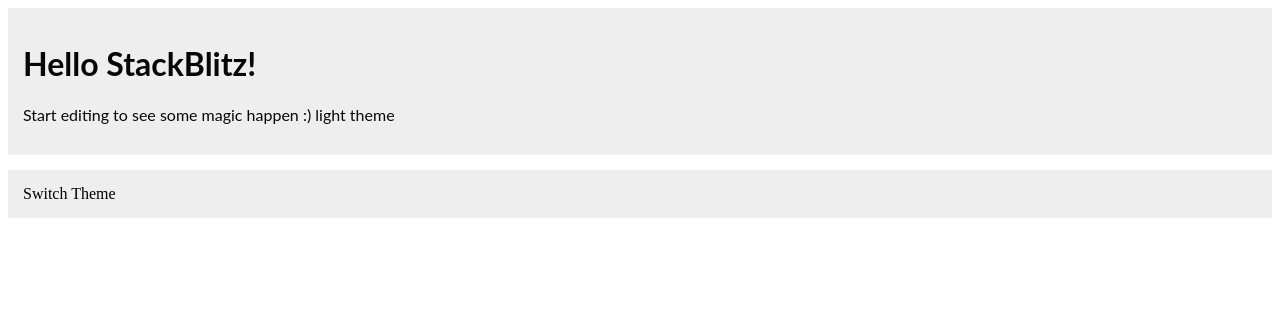
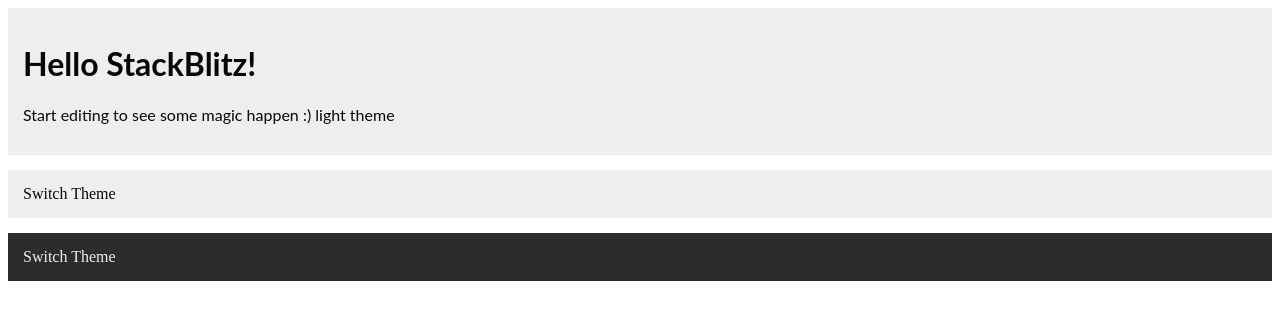
Before and after one commit to codingSlate/react-themeContext, a React (Create React App) app: page / in a window 1280 px wide. Shown: the top 320 px of the page. Built offline with nearby package versions, Linux system fonts and the light colour scheme.

Commit message:
multi instance button with differernt theme

```diff
--- a/src/App.js
+++ b/src/App.js
@@ -2,17 +2,15 @@
 import './style.css';
 import Button from './Button';
 import ThemeContext from './ThemeContext';
+import Comp1 from './Comp1';
 
 const App = () => {
   return (
     <ThemeContext.Consumer>
       {(theme) => (
         <div>
-          <div className={theme}>
-            <h1>Hello StackBlitz!</h1>
-            <p>Start editing to see some magic happen :) {theme} theme</p>
-          </div>
-          <Button />
+          <Comp1 theme={theme} />
+          <Button theme={'dark'} />
         </div>
       )}
     </ThemeContext.Consumer>
--- a/src/Button.js
+++ b/src/Button.js
@@ -1,19 +1,27 @@
 import React, { Component } from 'react';
 import ThemeContext from './ThemeContext';
+import PropTypes from 'prop-types';
 
-// const Button = () =>{
-//     return(
-//       <div className="btn" onClick={}>Dark</div>
-//     )
-// }
+const Button = ({theme}) => {
+  return <div className={`btn ${theme}`}>Switch Theme</div>;
+};
 
-class Button extends Component {
-  render() {
-    console.log(this.context);
-    return <div className="btn">Switch Theme</div>;
-  }
+Button.propTypes ={
+  theme: PropTypes.oneOf(['light', 'dark'])
 }
 
-Button.contextType = ThemeContext;
+Button.defaultProps = {
+  theme:'light'
+}
 
-export default Button;
+// class Button extends Component {
+  //   render() {
+    //     console.log(this.context);
+    //     return <div className="btn">Switch Theme</div>;
+    //   }
+    // }
+
+    // Button.contextType = ThemeContext;
+
+
+    export default Button;
--- /dev/null
+++ b/src/Comp1.js
@@ -0,0 +1,15 @@
+import React from 'react';
+import Button from './Button';
+
+const Comp1 = ({ theme }) => {
+  return (
+    <>
+      <div className={theme}>
+        <h1>Hello StackBlitz!</h1>
+        <p>Start editing to see some magic happen :) {theme} theme</p>
+      </div>
+      <Button />
+    </>
+  );
+};
+export default Comp1;
--- a/src/style.css
+++ b/src/style.css
@@ -12,10 +12,12 @@
   margin-bottom: 15px;
 }
 
+.btn.light,
 .light {
   background-color: rgb(238, 238, 238);
   color: rgb(7, 7, 7);
 }
+.btn.dark,
 .dark {
   background-color: rgb(44, 44, 44);
   color: rgb(238, 238, 238);
```
